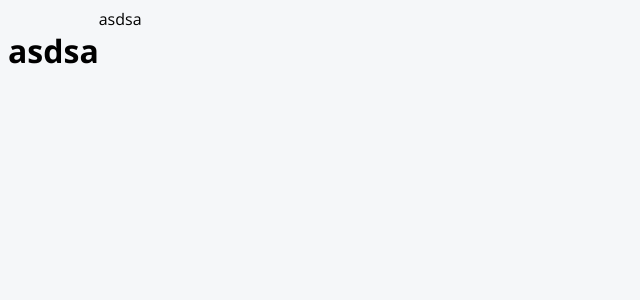
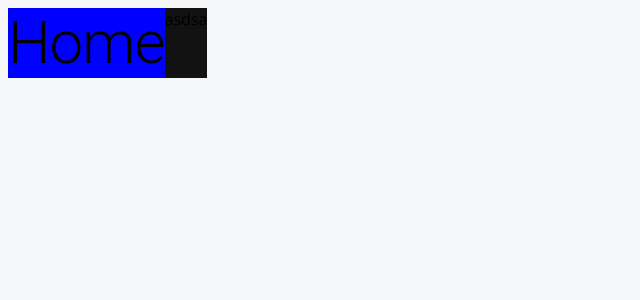
Before and after one commit to ravenwijaya/react-ts, a React app: page / in a window 1280 px wide. Shown: the top 300 px of the page, without its empty margins (0-640 px from the left). Built offline with nearby package versions, Linux system fonts and the light colour scheme.

Commit message:
setup media

```diff
--- /dev/null
+++ b/src/components/Layout/Menu/index.tsx
@@ -0,0 +1,42 @@
+import { useLocation, useNavigate } from 'react-router-dom'
+import Typography from '@mui/material/Typography'
+import { ROUTES } from '../../../constants/core'
+import {
+  ItemContainer,
+  MenuButtonContainer,
+  MenuContainer,
+} from './styled.components'
+
+interface MenuItemProps {
+  text: string
+  isActive: boolean
+  onClick: () => void
+}
+
+const MenuItem = ({ text, isActive, onClick }: MenuItemProps) => (
+  <MenuButtonContainer
+    onClick={!isActive ? onClick : () => {}}
+    isActive={isActive}
+  >
+    <Typography variant="h1" component="h2">
+      {text}
+    </Typography>
+  </MenuButtonContainer>
+)
+
+const Menu = () => {
+  const { pathname } = useLocation()
+  const navigate = useNavigate()
+  return (
+    <MenuContainer>
+      <ItemContainer>
+        <MenuItem
+          text="Home"
+          onClick={() => navigate(ROUTES.HOME)}
+          isActive={ROUTES.HOME === pathname}
+        />
+      </ItemContainer>
+    </MenuContainer>
+  )
+}
+export default Menu
--- /dev/null
+++ b/src/components/Layout/Menu/styled.components.ts
@@ -0,0 +1,26 @@
+import styled from 'styled-components'
+import media from '../../../utils/media'
+
+interface MenuButtonContainerProps {
+  isActive: boolean
+  onClick: () => void
+}
+
+export const MenuContainer = styled.div`
+  display: flex;
+  flex-direction: column;
+  background-color: red;
+  ${media.small`
+    background-color:blue;
+  `}
+`
+
+export const ItemContainer = styled.div`
+  display: flex;
+  flex-direction: column;
+`
+
+export const MenuButtonContainer = styled.div<MenuButtonContainerProps>`
+  display: flex;
+  flex-direction: column;
+`
--- /dev/null
+++ b/src/components/Layout/index.tsx
@@ -0,0 +1,11 @@
+import { ReactElement } from 'react'
+import Menu from './Menu'
+import { MainContainer } from './styled.components'
+
+const Layout = ({ children }: { children: ReactElement }) => (
+  <MainContainer>
+    <Menu />
+    {children}
+  </MainContainer>
+)
+export default Layout
--- /dev/null
+++ b/src/components/Layout/styled.components.ts
@@ -0,0 +1,11 @@
+import styled from 'styled-components'
+
+export const MainContainer = styled.div`
+  display: flex;
+  background-color: ${(props) => props.theme.customColors.black1};
+`
+
+export const MainConstainer = styled.div`
+  display: flex;
+  background-color: ${(props) => props.theme.customColors.black1};
+`
--- a/src/constants/core.ts
+++ b/src/constants/core.ts
@@ -4,4 +4,4 @@ export const ROUTES = {
 }
 export const RESOURCE_NAMES = {
   // ...
-};
+}
--- /dev/null
+++ b/src/router/SecureRoute.tsx
@@ -0,0 +1,9 @@
+import { Outlet } from 'react-router-dom'
+import Layout from '../components/Layout'
+
+const SecureRoute = () => (
+  <Layout>
+    <Outlet />
+  </Layout>
+)
+export default SecureRoute
--- a/src/router/index.tsx
+++ b/src/router/index.tsx
@@ -2,16 +2,18 @@ import { Route, BrowserRouter, Routes } from 'react-router-dom'
 import Tags from '../pages/Tags'
 import Home from '../pages/Home'
 import { ROUTES } from '../constants/core'
-import withLayout from './withLayout'
+import SecureRoute from './SecureRoute'
 
 function AppRouter() {
   return (
     <BrowserRouter>
       <Routes>
-        <Route path={ROUTES.HOME} element={<Home />} />
-        <Route path={ROUTES.TAGS} element={<Tags />} />
+        <Route element={<SecureRoute />}>
+          <Route path={ROUTES.HOME} element={<Home />} />
+          <Route path={ROUTES.TAGS} element={<Tags />} />
+        </Route>
       </Routes>
     </BrowserRouter>
   )
 }
-export default withLayout(AppRouter)
+export default AppRouter
--- a/src/router/withLayout.tsx
+++ /dev/null
@@ -1,15 +0,0 @@
-// import Layout from './Layout'
-import { ComponentType, ReactElement } from 'react'
-
-const withLayout =
-  <P extends object>(WrappedComponent: ComponentType<P>) =>
-  (props: P): ReactElement => (
-    <>
-      {/* <Layout> */}
-      <h1>asdsa</h1>
-      <WrappedComponent {...props} />
-      {/* </Layout> */}
-    </>
-  )
-
-export default withLayout
--- /dev/null
+++ b/src/utils/media.ts
@@ -0,0 +1,40 @@
+import { Interpolation, css } from 'styled-components'
+
+interface MediaQueries {
+  [key: string]: (
+    strings: TemplateStringsArray,
+    ...interpolations: Interpolation<object>[]
+  ) => ReturnType<typeof css>
+}
+
+export const DEVICE_SIZES = {
+  xsmall: 0,
+  mobileLandscape: 500,
+  small: 720,
+  tablet: 768,
+  desktop: 992,
+  medium: 1024,
+  giant: 1200,
+  large: 1280,
+  xlarge: 1440,
+  mobile: 767,
+  mobileSmall: 360,
+}
+
+const media: MediaQueries = {}
+
+Object.keys(DEVICE_SIZES).forEach((size) => {
+  const key = size as keyof typeof DEVICE_SIZES
+  if (Object.prototype.hasOwnProperty.call(DEVICE_SIZES, key)) {
+    media[key] = (strings, ...interpolations) => {
+      if (!DEVICE_SIZES[key]) return css(strings, ...interpolations)
+      return css`
+        @media (min-width: ${DEVICE_SIZES[key]}px) {
+          ${css(strings, ...interpolations)}
+        }
+      `
+    }
+  }
+})
+
+export default media
```
Also changed, not shown: src/components/UI/Hidden.ts (added, +48 -0 lines), .eslintrc.json.
